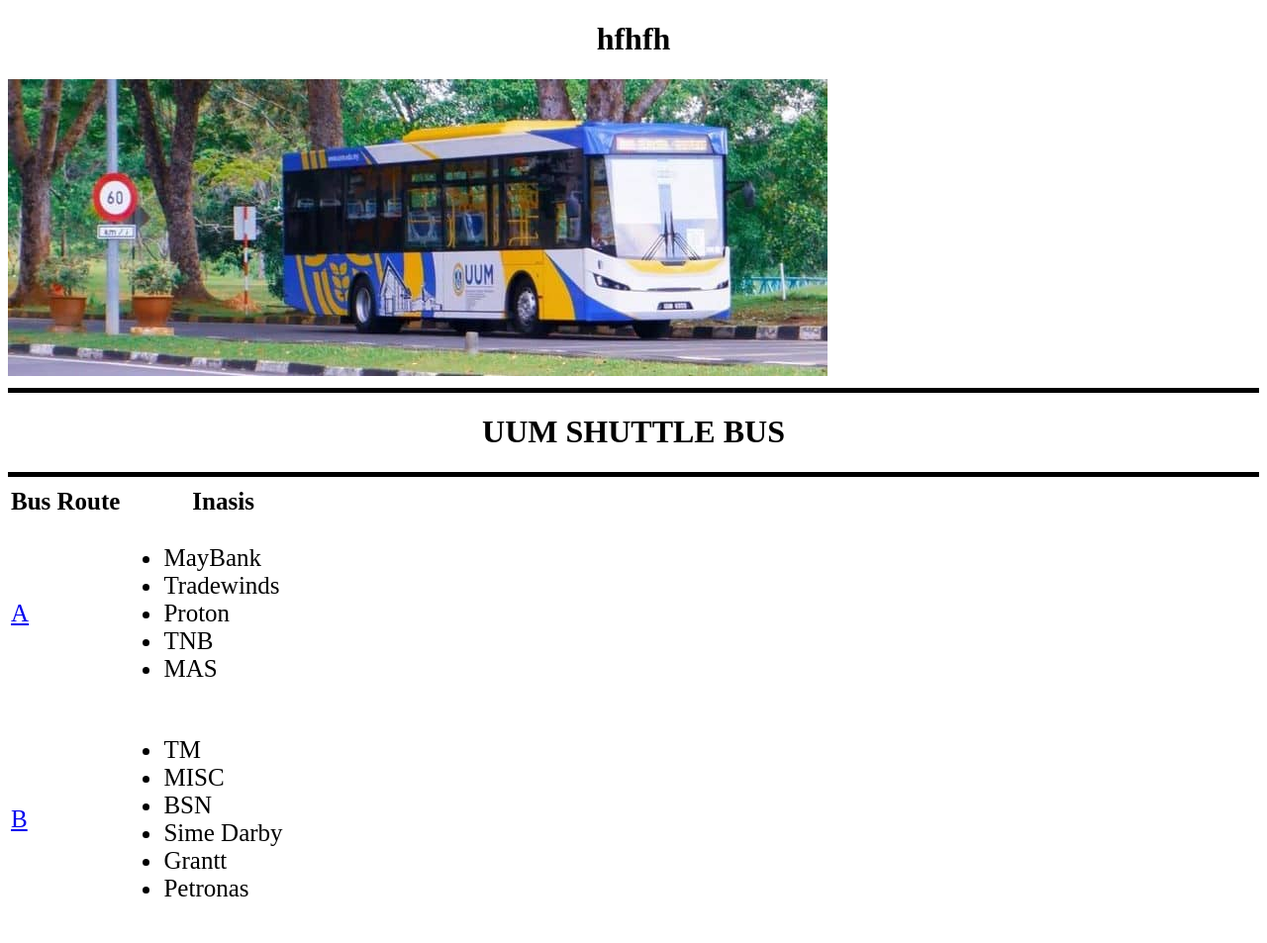
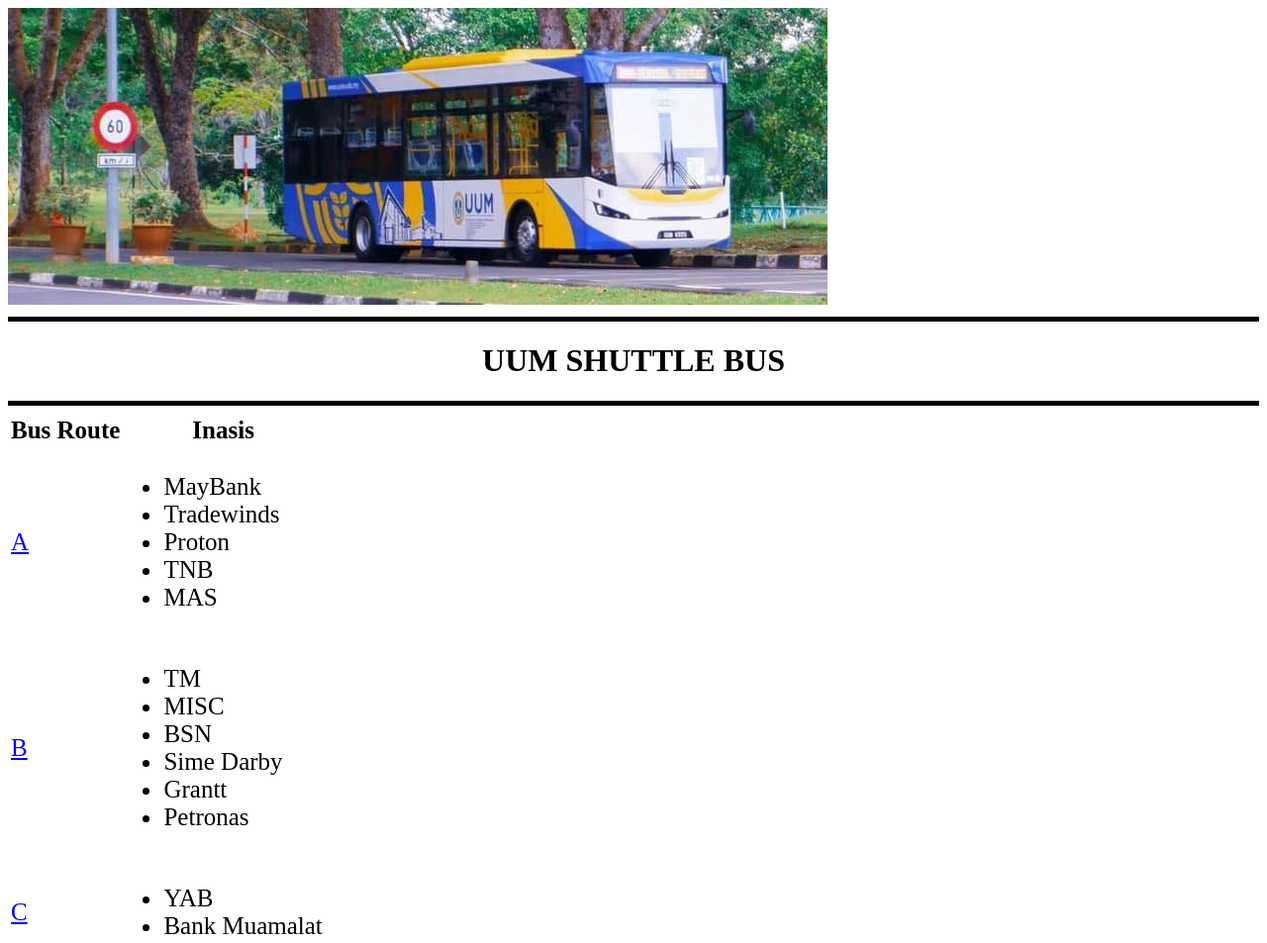
Before and after one commit to students-life/shuttle-bus, a plain HTML site: page BUS/index.html in a window 1280 px wide. Shown: the top 953 px of the page at 99% size. Drawn offline with Linux system fonts and the light colour scheme.

Commit message:
Update index.html

```diff
--- a/BUS/index.html
+++ b/BUS/index.html
@@ -27,7 +27,6 @@
   </head>
 
   <body>
-    <h1> hfhfh </h1>
     <img src="Bus.jpeg" alt="BUS">
     <hr size = "1" />
     <h1>UUM SHUTTLE BUS</h1>
```
